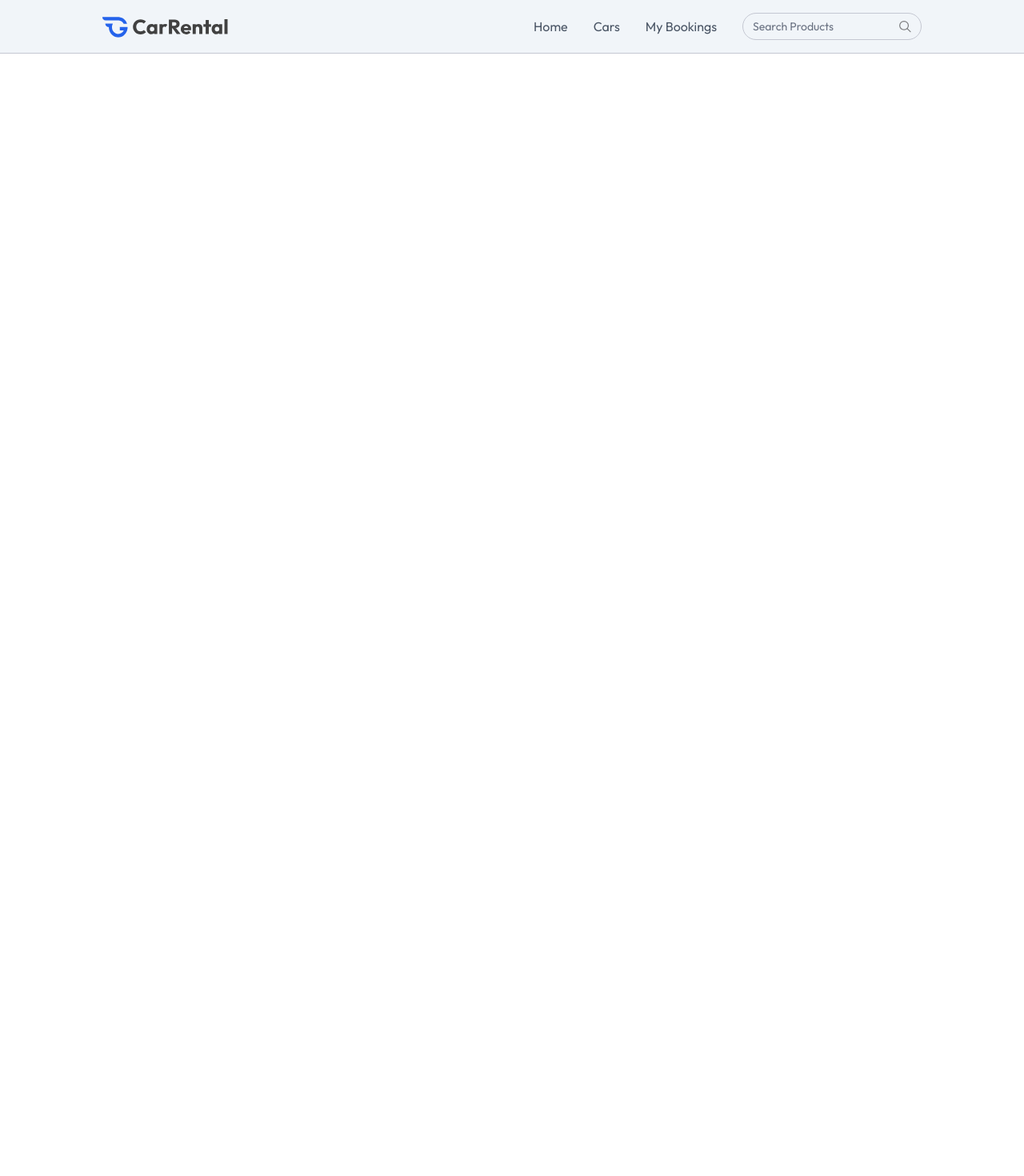
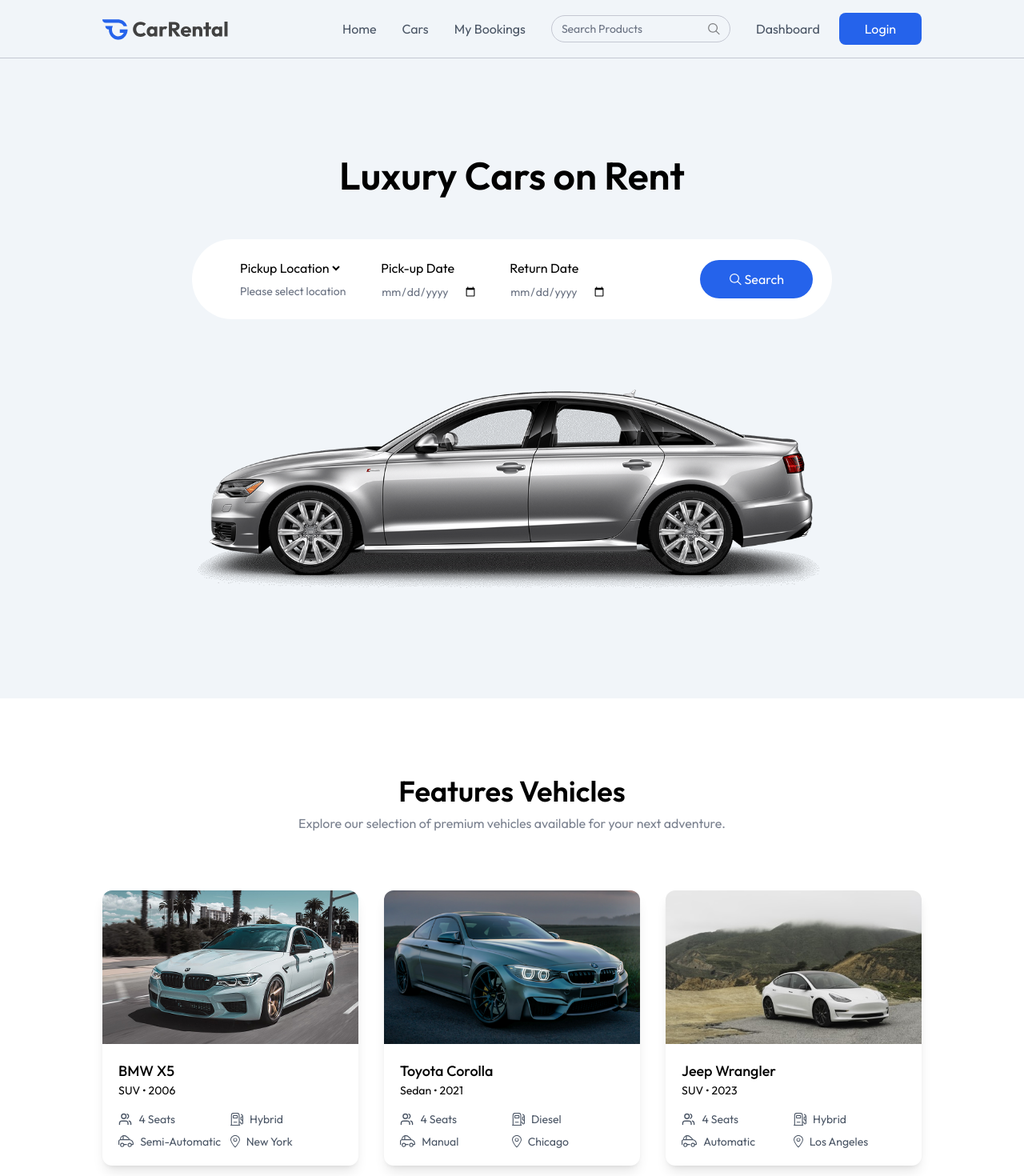
Before and after one commit to sameera-87/MERN-Car-Rental-Project, a React (Vite) app in the folder client/: page / in a window 1280 px wide. Shown: the top 1470 px of the page at 80% size. Before the commit the page ends 800 px from the top, so only its background shows below. Built offline with nearby package versions, Linux system fonts and the light colour scheme.

Commit message:
Home page is almost completed

```diff
--- a/client/src/App.jsx
+++ b/client/src/App.jsx
@@ -1,11 +1,27 @@
-import React from 'react'
+import React, { useState } from 'react'
 import { Navbar } from './components/Navbar'
+import { Routes, Route, useLocation } from 'react-router-dom';
+import Home from './pages/Home';
+import CarDetails from './pages/CarDetails';
+import Cars from './pages/Cars';
+import MyBookings from './pages/MyBookings';
 
 const App = () => {
+
+  const [showLogin, setShowLogin] = useState(false);
+  const isOwnerPath = useLocation().pathname.startsWith('/owner')
+
   return (
-    <div>
-      <Navbar />
-    </div>
+    <>
+      {!isOwnerPath && <Navbar setShowLogin={setShowLogin}/>}
+
+      <Routes>
+        <Route path='/' element={<Home/>} />
+        <Route path='/car-details/:id' element={<CarDetails/>} />
+        <Route path='/cars' element={<Cars/>} />
+        <Route path='/my-bookings' element={<MyBookings/>}/>
+      </Routes>
+    </>
   )
 }
 
--- /dev/null
+++ b/client/src/components/CarCard.jsx
@@ -0,0 +1,61 @@
+import React from 'react'
+import { assets } from '../assets/assets'
+
+const CarCard = ({car}) => {
+
+        const currency = import.meta.env.VITE_CURRENCY
+
+  return (
+    <div className='group rounded-xl overflow-hidden shadow-lg hover:-translate-y-1
+    transition-all duration-500 cursor-pointer'>
+
+        <div className='relative h-48 overflow-hidden'>
+            <img src={car.image} alt='Car Image' className='w-full h-full object-cover
+            trasition-transform duration-500 group-hover:scale-105'/>
+
+            {car.isAvailable && <p className='absolute top-4 left-4 bg-primary/90 text-white
+            text-xs px-2.5 py-1 rounded-full'>Available Now</p>}
+
+            <div className='about bottom-4 right-4 bg-black/80 backdrop-blur-sm text-white
+            px-3 py-2 rounded-lg'>
+                <span className='font-semibold'>{currency}{car.pricePerDay}</span>
+                <span className='text-sm text-white/80'> / day</span>
+            </div>
+        </div>
+
+        <div className='p-4 sm:p-5'>
+            <div className='flex justify-between items-start mb-2'>
+                <div>
+                    <h3 className='text-lg font-medium'>{car.brand} {car.model}</h3>
+                    <p className='text-muted-foreground text-sm'>{car.category} • {car.year}</p>
+                </div>
+            </div>
+
+            <div className='mt-4 grid grid-cols-2 gap-y-2 text-gray-600'>
+                <div className='flex items-center text-sm text-muted-foreground'>
+                    <img src={assets.users_icon} alt="" className='h-4 mr-2'/>
+                    <span>{car.seating_capacity} Seats</span>
+                </div>
+
+                <div className='flex items-center text-sm text-muted-foreground'>
+                    <img src={assets.fuel_icon} alt="" className='h-4 mr-2'/>
+                    <span>{car.fuel_type}</span>
+                </div>
+
+                <div className='flex items-center text-sm text-muted-foreground'>
+                    <img src={assets.car_icon} alt="" className='h-4 mr-2'/>
+                    <span>{car.transmission}</span>
+                </div>
+
+                <div className='flex items-center text-sm text-muted-foreground'>
+                    <img src={assets.location_icon} alt="" className='h-4 mr-2'/>
+                    <span>{car.location}</span>
+                </div>
+            </div>
+        </div>
+
+    </div>
+  )
+}
+
+export default CarCard
--- /dev/null
+++ b/client/src/components/FeaturedSection.jsx
@@ -0,0 +1,40 @@
+import React from 'react'
+import Title from './Title'
+import { assets, dummyCarData } from '../assets/assets'
+import CarCard from './CarCard'
+import { useNavigate } from 'react-router-dom'
+
+const FeaturedSection = () => {
+
+    const navigate = useNavigate();
+
+  return (
+    <div className='flex flex-col items-center py-24 px-6 md:px-16 lg:px-24 xl:px-32'>
+
+        <div>
+           <Title title='Features Vehicles' subTitle='Explore our selection of premium vehicles available for
+           your next adventure.'/>
+        </div>
+
+        <div className='grid grid-cols-1 sm:grid-cols-2 lg:grid-cols-3 gap-8 mt-18'>
+            {
+                dummyCarData.slice(0,6).map((car) => (
+                    <div key={car._id}>
+                        <CarCard car={car}/>
+                    </div>
+                ))
+            }
+        </div>
+
+        <button onClick={()=>{
+            navigate('/cars'); scrollTo(0,0)
+        }}
+        className='flex items-center justify-center gap-2 px-6 py-2 border
+        border-borderColor hover:bg-gray-50 rounded-md mt-18 cursor-pointer'>
+            Explore All Cars <img src={assets.arrow_icon} alt="arrow" />
+        </button>
+    </div>
+  )
+}
+
+export default FeaturedSection
--- /dev/null
+++ b/client/src/components/Hero.jsx
@@ -0,0 +1,55 @@
+import React, { useState } from 'react'
+import { assets, cityList } from '../assets/assets'
+
+const Hero = () => {
+
+    const [pickupLocation, setPickupLocation] = useState('');
+
+  return (
+    <div className='h-screen flex flex-col items-center justify-center gap-14
+    bg-light text-center'>
+        <h1 className='text-4xl md:text-5xl font-semibold'>Luxury Cars on Rent</h1>
+
+        <form className='flex flex-col md:flex-row items-start md:items-center
+        justify-between p-6 rounded-lg md:rounded-full w-full max-w-80 md:max-w-200
+        bg-white shadow-[0px_8px_20pxrgba(0,0,0,0.1)]'>
+
+            <div className='flex flex-col md:flex-row items-start md:items-center gap-10 md:ml-8'>
+                <div className='flex flex-col items-start gap-2'>
+                    <select required value={pickupLocation} onChange={(e)=>setPickupLocation(e.target.value)}>
+                        <option value="">Pickup Location</option>
+                        {cityList.map((city) => <option key={city} value={city}>{city}</option>)}
+                    </select>
+
+                    <p className='px-1 text-sm text-gray-500'>{pickupLocation ?
+                    pickupLocation : 'Please select location'}</p>
+                </div>
+
+                <div className='flex flex-col items-start gap-2'>
+                    <label htmlFor='pickup-date'>Pick-up Date</label>
+                    <input type="date" id="pickup-date" min={new Date().toISOString().split('T')[0]}
+                    className='text-sm text-gray-500' required/>
+                </div>
+
+                <div className='flex flex-col items-start gap-2'>
+                    <label htmlFor='return-date'>Return Date</label>
+                    <input type="date" id="return-date"
+                    className='text-sm text-gray-500' required/>
+                </div>
+            </div>
+
+            <button className='flex items-center justify-center gap-1 px-9 py-3 max-sm:mt-4
+                bg-primary hover:bg-primary-dull text-white rounded-full cursor-pointer'>
+                <img src={assets.search_icon} alt="search" className='brightness-300'/>
+                Search
+            </button>
+
+        </form>
+
+        <img src={assets.main_car} alt="car" className='max-h-74'/>
+
+    </div>
+  )
+}
+
+export default Hero
--- a/client/src/components/Navbar.jsx
+++ b/client/src/components/Navbar.jsx
@@ -1,11 +1,13 @@
 import React, { useState } from 'react'
 import { assets, menuLinks } from '../assets/assets'
-import { Link, useLocation } from 'react-router-dom'
+import { Link, useLocation, useNavigate } from 'react-router-dom'
 
-export const Navbar = () => {
+export const Navbar = ({setShowLogin}) => {
 
   const location = useLocation();
-  const[open, setOpen] = useState(false)
+  const[open, setOpen] = useState(false);
+  const navigate = useNavigate();
+
 
   return (
     <div className={`flex items-center justify-between px-6 md:px-16 lg:px-24
@@ -33,7 +35,17 @@
                 outline-none placeholder-gray-500' placeholder="Search Products"/>
                 <img src={assets.search_icon} alt="search" />
             </div>
+
+            <div className='flex max-sm:flex-col items-start sm:items-center gap-6'>
+                <button onClick={()=> navigate('/owner')} className='cursor-pointer'>Dashboard</button>
+                <button onClick={()=> setShowLogin(true)} className='cursor-pointer px-8 py-2 bg-primary
+                hover:bg-primary-dull transition-all text-white rounded-lg'>Login</button>
+            </div>
         </div>
+
+        <button className='sm:hidden cursor-pointer' aria-label="Menu" onClick={()=> setOpen(!open)}>
+            <img src={open ? assets.close_icon : assets.menu_icon} alt="menu"/>
+        </button>
 
     </div>
   )
--- /dev/null
+++ b/client/src/components/Title.jsx
@@ -0,0 +1,14 @@
+import React from 'react'
+
+const Title = ({ title, subTitle, align }) => {
+  return (
+    <div className={`flex flex-col justify-center items-center
+    text-center ${align === "left" && "md:items-start md:text-left"}`}>
+        <h1 className='font-semibold text-4xl md:text=-[40px]'>{title}</h1>
+        <p className='text-sm md:text-base text-gray-500/90 mt-2
+        max-w-156'>{subTitle}</p>
+    </div>
+  )
+}
+
+export default Title
--- a/client/src/main.jsx
+++ b/client/src/main.jsx
@@ -8,3 +8,6 @@
     <App />
   </BrowserRouter>,
 )
+
+
+// Time : 1.20.03
--- /dev/null
+++ b/client/src/pages/CarDetails.jsx
@@ -0,0 +1,9 @@
+import React from 'react'
+
+const CarDetails = () => {
+  return (
+    <div>CarDetails</div>
+  )
+}
+
+export default CarDetails
--- /dev/null
+++ b/client/src/pages/Cars.jsx
@@ -0,0 +1,9 @@
+import React from 'react'
+
+const Cars = () => {
+  return (
+    <div>Cars</div>
+  )
+}
+
+export default Cars
--- /dev/null
+++ b/client/src/pages/Home.jsx
@@ -0,0 +1,14 @@
+import React from 'react'
+import Hero from '../components/Hero'
+import FeaturedSection from '../components/FeaturedSection'
+
+const Home = () => {
+  return (
+    <>
+        <Hero />
+        <FeaturedSection />
+    </>
+  )
+}
+
+export default Home
--- /dev/null
+++ b/client/src/pages/MyBookings.jsx
@@ -0,0 +1,9 @@
+import React from 'react'
+
+const MyBookings = () => {
+  return (
+    <div>MyBookings</div>
+  )
+}
+
+export default MyBookings
```
Also changed, not shown: 1 other file (tests, documents, lock files or other folders).
